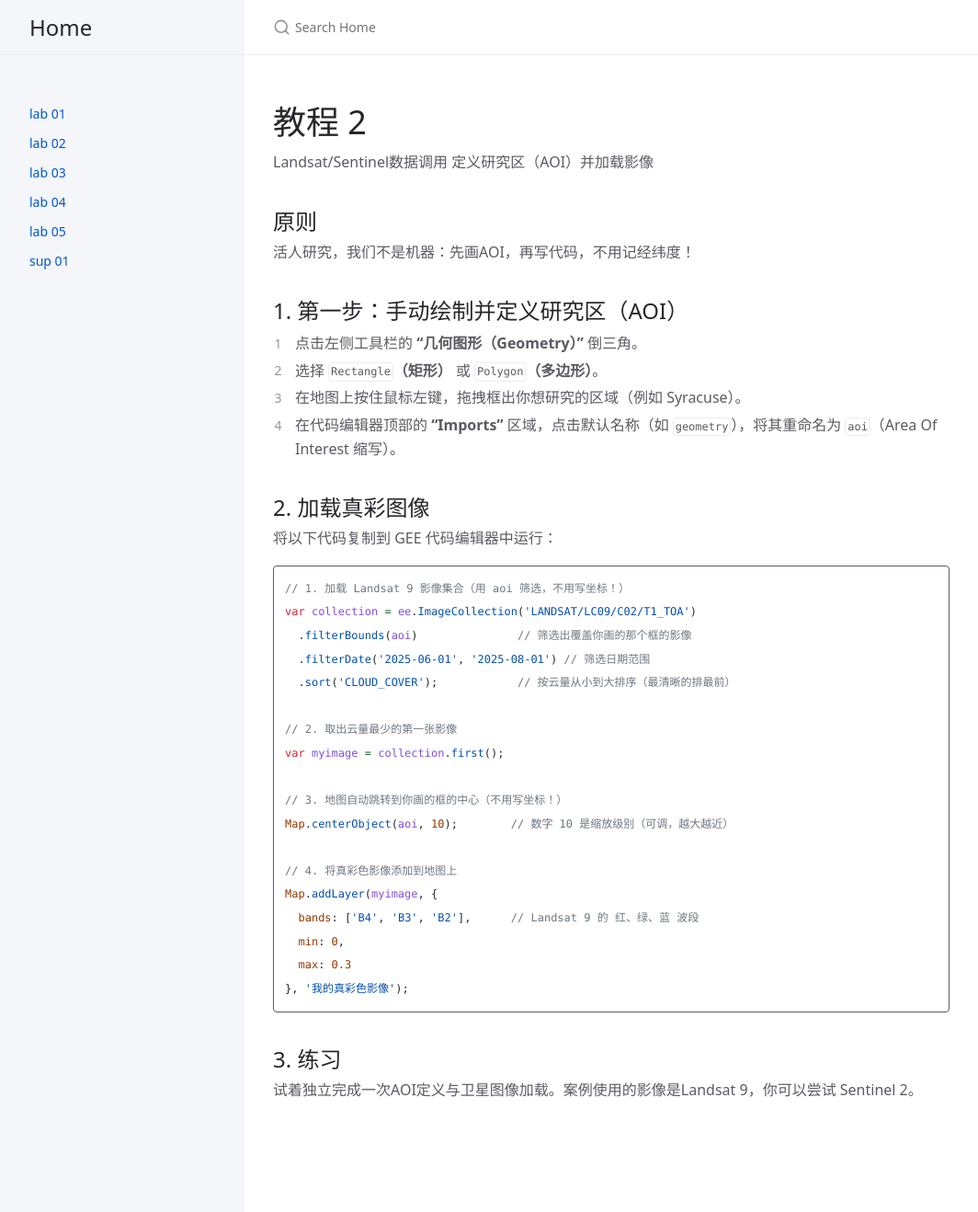
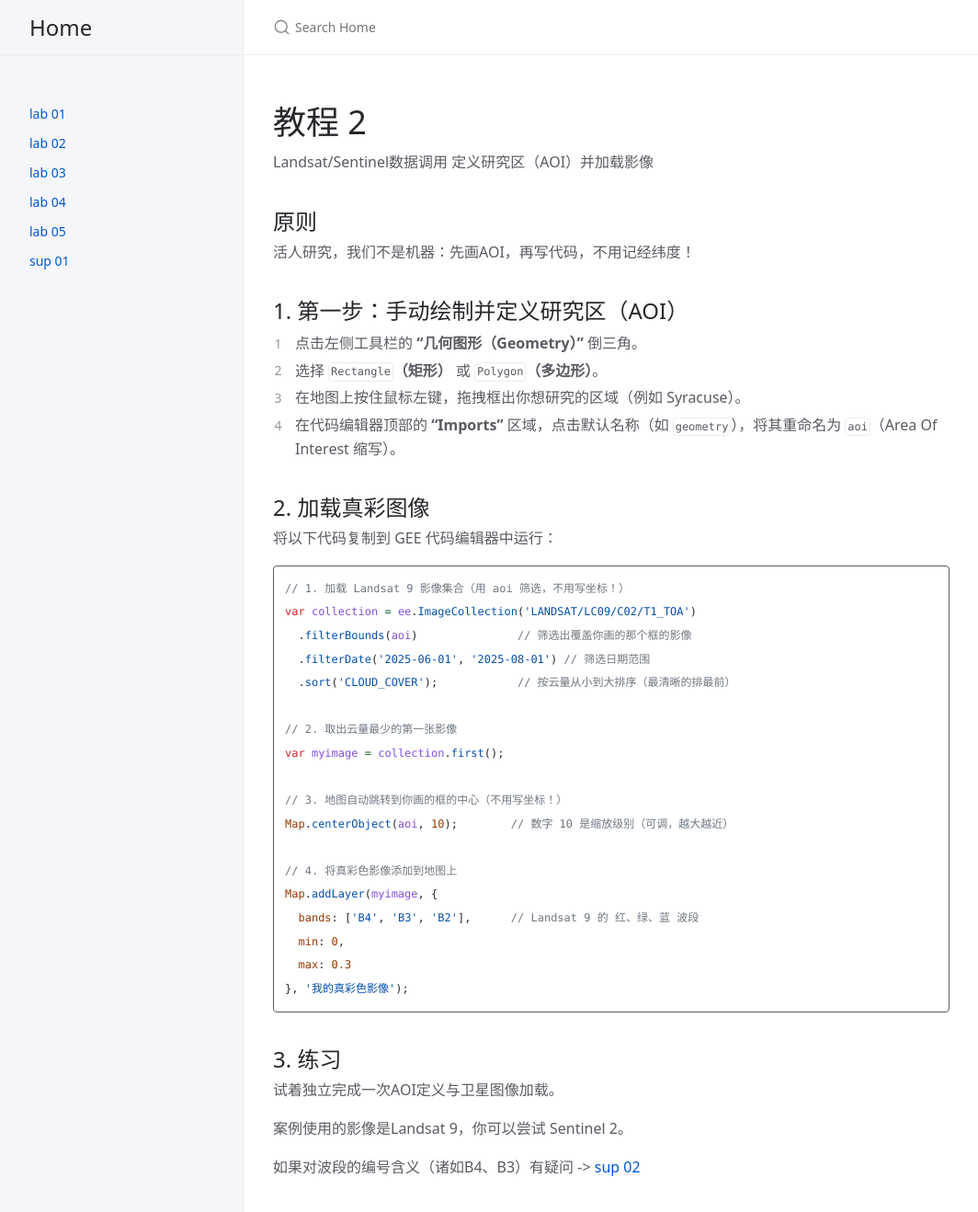
Before and after one commit to ptsch1979/gee, a Jekyll site: the page built from lab02.md, in a window 1280 px wide and 1330 px high. Shown: the top 1318 px of the window at 92% size, without its empty margins (107-1171 px from the left). Built offline with Jekyll 4.4.1, drawn with Linux system fonts in a browser that asks for light colours; cached includes are drawn as plain includes.

Commit message:
Update lab02.md

```diff
--- a/lab02.md
+++ b/lab02.md
@@ -45,4 +45,8 @@ Map.addLayer(myimage, {
 
 ## 3. 练习
 
-试着独立完成一次AOI定义与卫星图像加载。案例使用的影像是Landsat 9，你可以尝试 Sentinel 2。
+试着独立完成一次AOI定义与卫星图像加载。
+
+案例使用的影像是Landsat 9，你可以尝试 Sentinel 2。
+
+如果对波段的编号含义（诸如B4、B3）有疑问 -> [sup 02](https://ptsch1979.github.io/gee/sup02.html)
```
